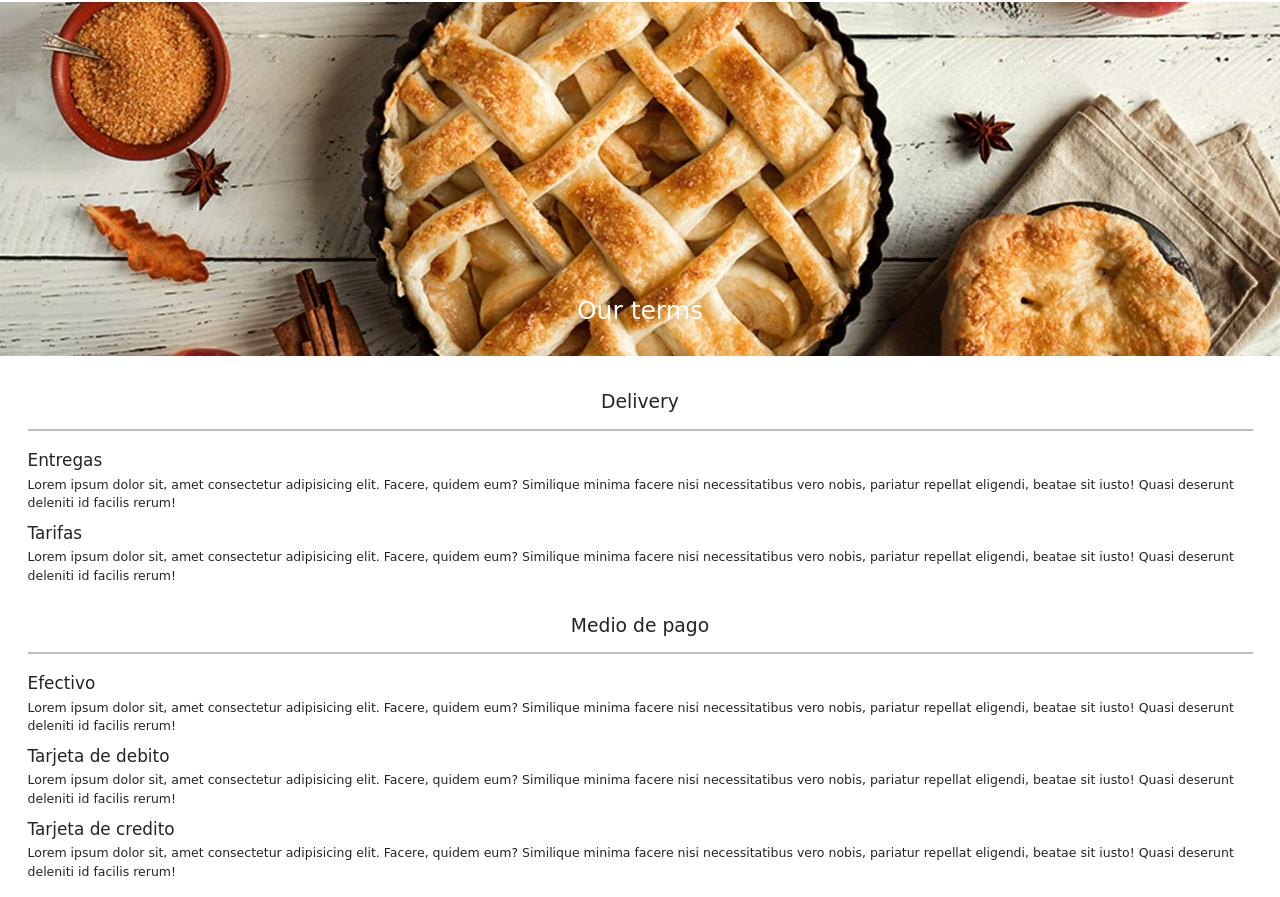
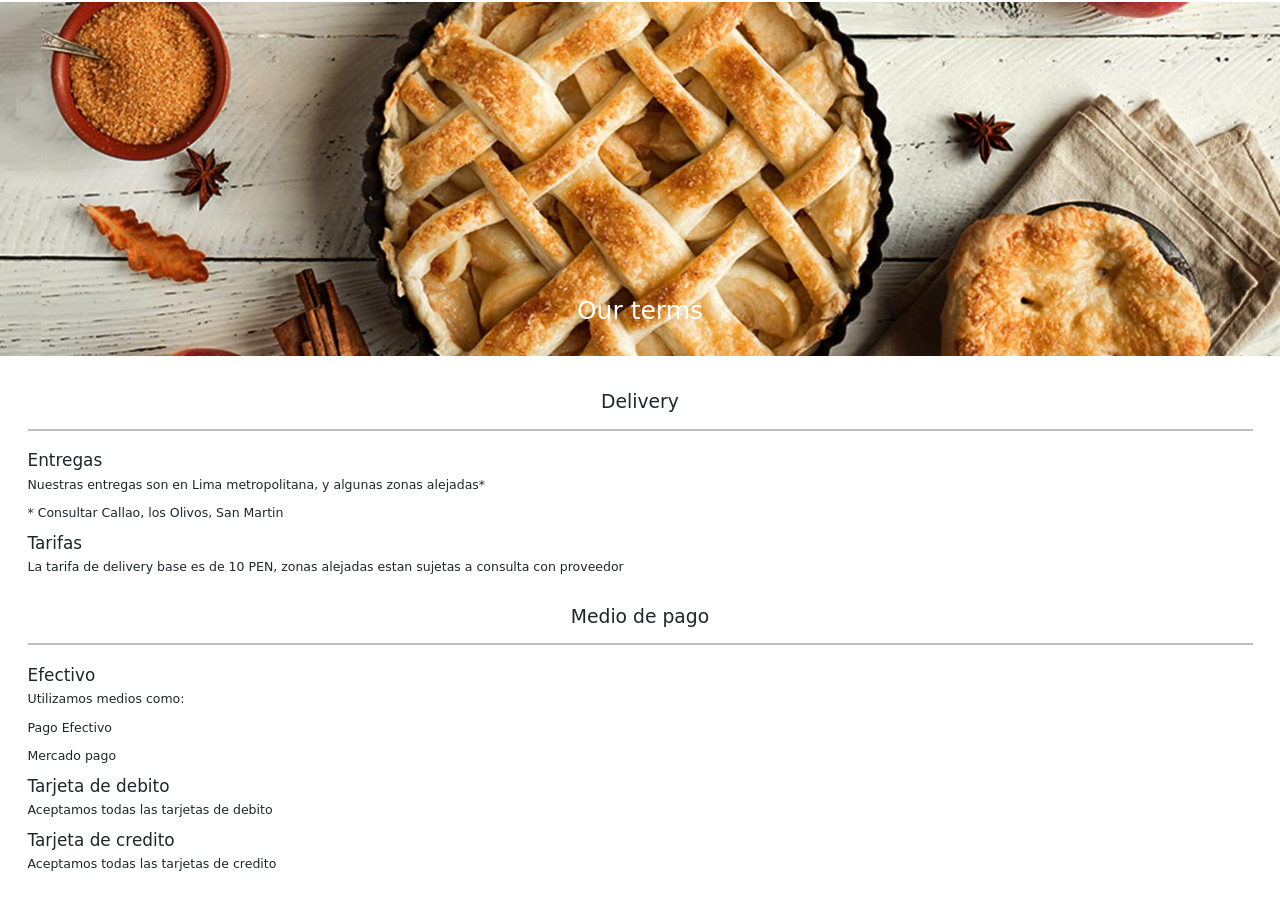
Before and after one commit to Raez-Dev/PatisserieFine-Raez, a website: page pages/terms.html in a window 1280 px wide. Shown: the part 55-952 px from the top of the page. Drawn offline with Linux system fonts and the light colour scheme; a web font is replaced by a local one.

Commit message:
Update terms page

```diff
--- a/pages/terms.html
+++ b/pages/terms.html
@@ -19,7 +19,7 @@
                 <a class="navbar-brand" href="#">
                     <img class="d-inline-block align-text-top" src="../img/Pattiserie_Logo.png" alt="Logo" width="30px"
                         height="30px">
-                        <h1>Pattiserie Fine</h1>
+                    <h1>Pattiserie Fine</h1>
                 </a>
                 <button class="navbar-toggler" type="button" data-bs-toggle="collapse"
                     data-bs-target="#navbarSupportedContent" aria-controls="navbarSupportedContent"
@@ -69,30 +69,25 @@
                 <hr>
                 <br>
                 <h4>Entregas</h4>
-                <p>Lorem ipsum dolor sit, amet consectetur adipisicing elit. Facere, quidem eum? Similique minima facere
-                    nisi necessitatibus vero nobis, pariatur repellat eligendi, beatae sit iusto! Quasi deserunt
-                    deleniti id facilis rerum!</p>
+                <p>Nuestras entregas son en Lima metropolitana, y algunas zonas alejadas*</p>
+                <p>* Consultar Callao, los Olivos, San Martin</p>
                 <h4>Tarifas</h4>
-                <p>Lorem ipsum dolor sit, amet consectetur adipisicing elit. Facere, quidem eum? Similique minima facere
-                    nisi necessitatibus vero nobis, pariatur repellat eligendi, beatae sit iusto! Quasi deserunt
-                    deleniti id facilis rerum!</p>
+                <p>La tarifa de delivery base es de 10 PEN, zonas alejadas estan sujetas a consulta con proveedor</p>
                 <br>
                 <br>
                 <h3>Medio de pago</h3>
                 <hr>
                 <br>
                 <h4>Efectivo</h4>
-                <p>Lorem ipsum dolor sit, amet consectetur adipisicing elit. Facere, quidem eum? Similique minima facere
-                    nisi necessitatibus vero nobis, pariatur repellat eligendi, beatae sit iusto! Quasi deserunt
-                    deleniti id facilis rerum!</p>
+                <p>Utilizamos medios como:</p>
+
+                <p>Pago Efectivo</p>
+                <p>Mercado pago</p>
+
                 <h4>Tarjeta de debito</h4>
-                <p>Lorem ipsum dolor sit, amet consectetur adipisicing elit. Facere, quidem eum? Similique minima facere
-                    nisi necessitatibus vero nobis, pariatur repellat eligendi, beatae sit iusto! Quasi deserunt
-                    deleniti id facilis rerum!</p>
+                <p>Aceptamos todas las tarjetas de debito</p>
                 <h4>Tarjeta de credito</h4>
-                <p>Lorem ipsum dolor sit, amet consectetur adipisicing elit. Facere, quidem eum? Similique minima facere
-                    nisi necessitatibus vero nobis, pariatur repellat eligendi, beatae sit iusto! Quasi deserunt
-                    deleniti id facilis rerum!</p>
+                <p>Aceptamos todas las tarjetas de credito</p>
                 <br>
             </section>
         </div>
```
